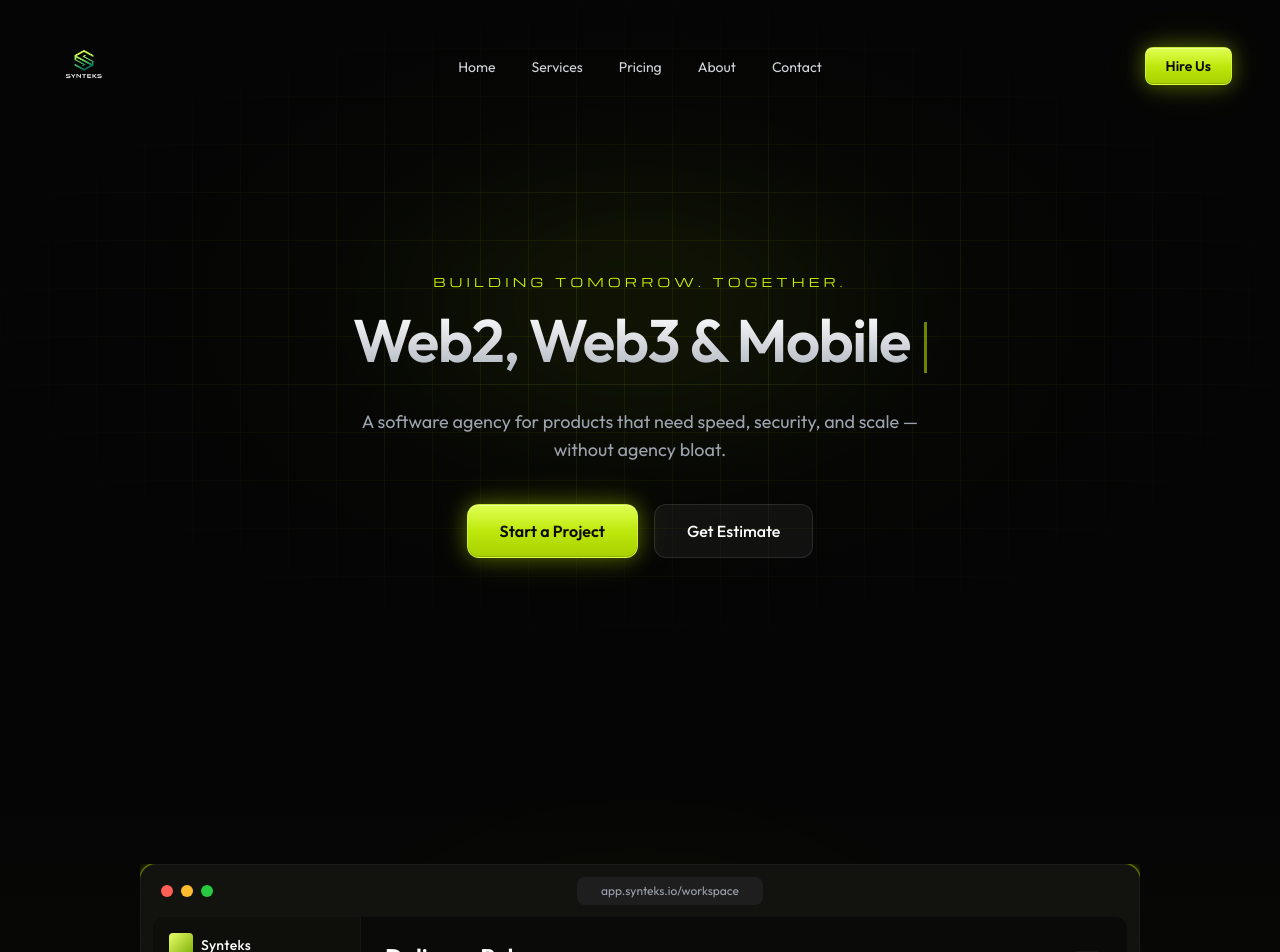
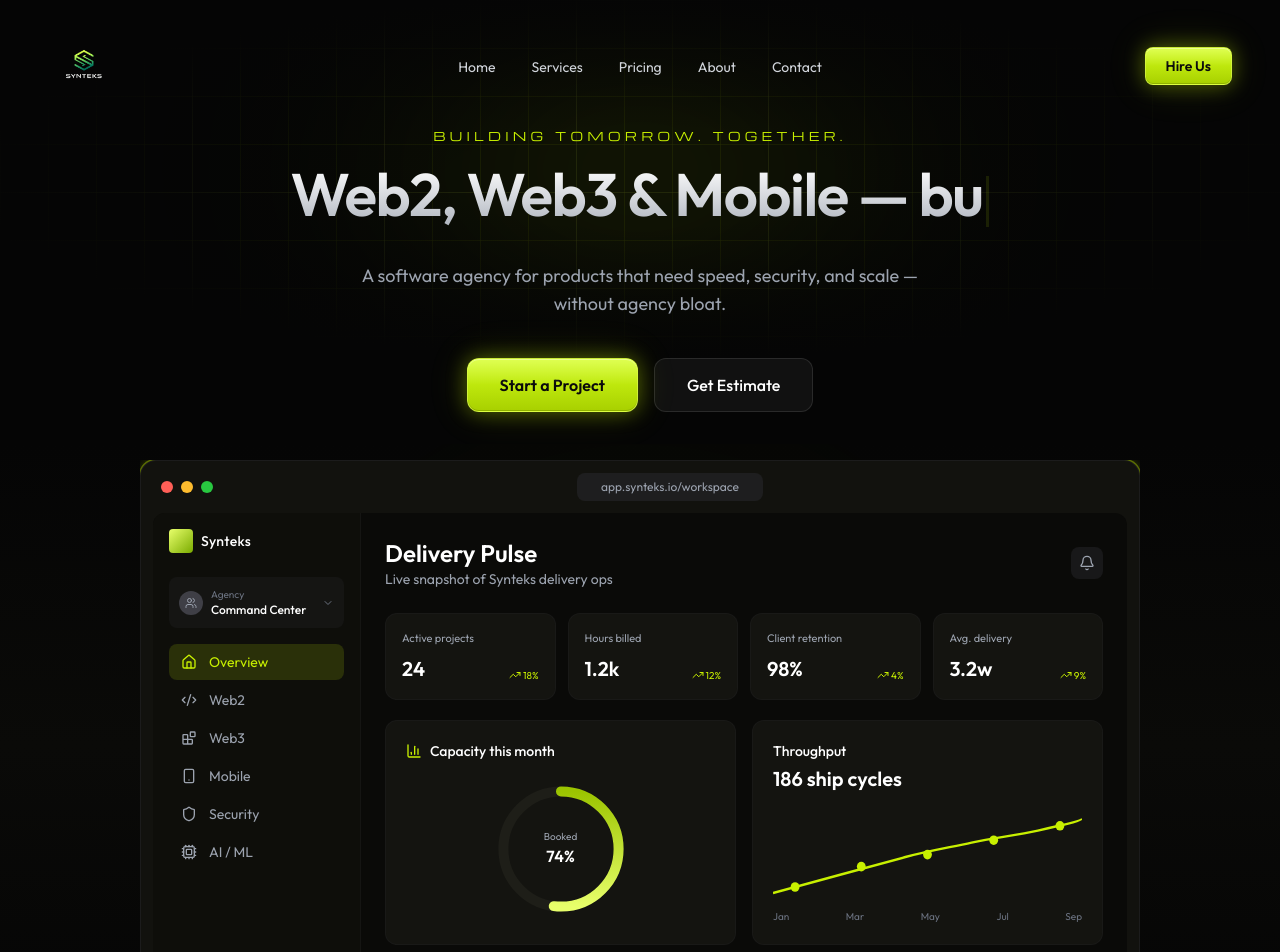
Before and after one commit to Minhal128/synteks, a Next.js app: page / in a window 1280 px wide. Shown: the top 952 px of the page. Built offline with nearby package versions, Linux system fonts and the light colour scheme.

Commit message:
animation and smothness

```diff
--- a/src/components/Hero.tsx
+++ b/src/components/Hero.tsx
@@ -81,7 +81,7 @@ export function Hero() {
   }, [phase]);
 
   return (
-    <section className="relative min-h-[100svh] flex flex-col items-center justify-center overflow-hidden pt-24 pb-16">
+    <section className="relative flex flex-col items-center justify-center overflow-hidden pt-28 sm:pt-32 pb-6 sm:pb-8">
       <div className="absolute inset-0 bg-[#050505]" />
 
       <div className="absolute inset-0 overflow-hidden pointer-events-none">
@@ -118,7 +118,7 @@ export function Hero() {
         />
       </div>
 
-      <div className="relative z-10 max-w-5xl mx-auto px-4 sm:px-6 text-center w-full min-h-[420px] flex items-center justify-center">
+      <div className="relative z-10 max-w-5xl mx-auto px-4 sm:px-6 text-center w-full flex items-center justify-center">
         <AnimatePresence mode="wait">
           {(phase === "logo" || phase === "dissolve") && (
             <motion.div
--- a/src/components/LaptopSection.tsx
+++ b/src/components/LaptopSection.tsx
@@ -42,14 +42,14 @@ export function LaptopSection() {
     offset: ["start end", "center center"],
   });
 
-  // Scroll pe dashboard up aata hai
-  const y = useTransform(scrollYProgress, [0, 1], [180, 0]);
-  const scale = useTransform(scrollYProgress, [0, 1], [0.88, 1]);
-  const opacity = useTransform(scrollYProgress, [0, 0.35], [0.2, 1]);
-  const rotateX = useTransform(scrollYProgress, [0, 1], [12, 0]);
+  // ponytail: small lift only — big y offset was the empty gap under hero
+  const y = useTransform(scrollYProgress, [0, 1], [40, 0]);
+  const scale = useTransform(scrollYProgress, [0, 1], [0.96, 1]);
+  const opacity = useTransform(scrollYProgress, [0, 0.2], [0.85, 1]);
+  const rotateX = useTransform(scrollYProgress, [0, 1], [4, 0]);
 
   return (
-    <section ref={containerRef} className="relative py-8 md:py-16 overflow-hidden">
+    <section ref={containerRef} className="relative pt-2 pb-8 md:pt-4 md:pb-12 overflow-hidden">
       <div className="absolute inset-0 bg-gradient-to-b from-[#050505] via-[#0a0a08] to-[#050505]" />
       <div
         className="absolute top-1/2 left-1/2 -translate-x-1/2 -translate-y-1/2 w-[400px] md:w-[800px] h-[300px] md:h-[500px] rounded-full blur-[120px] opacity-30 pointer-events-none"
```
